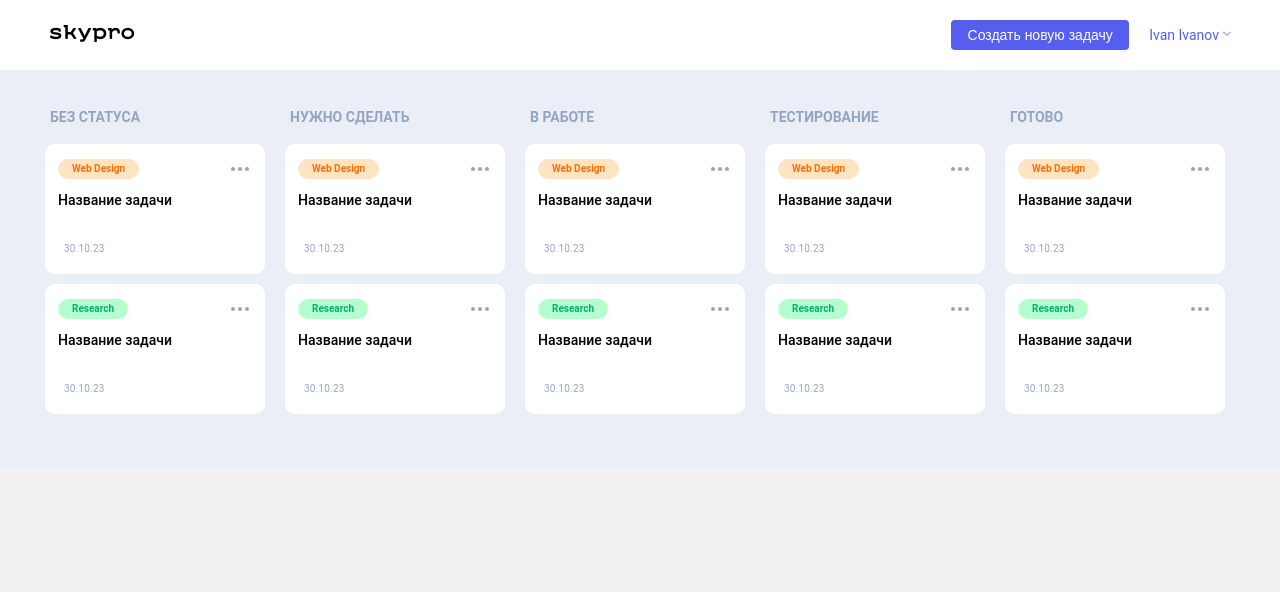
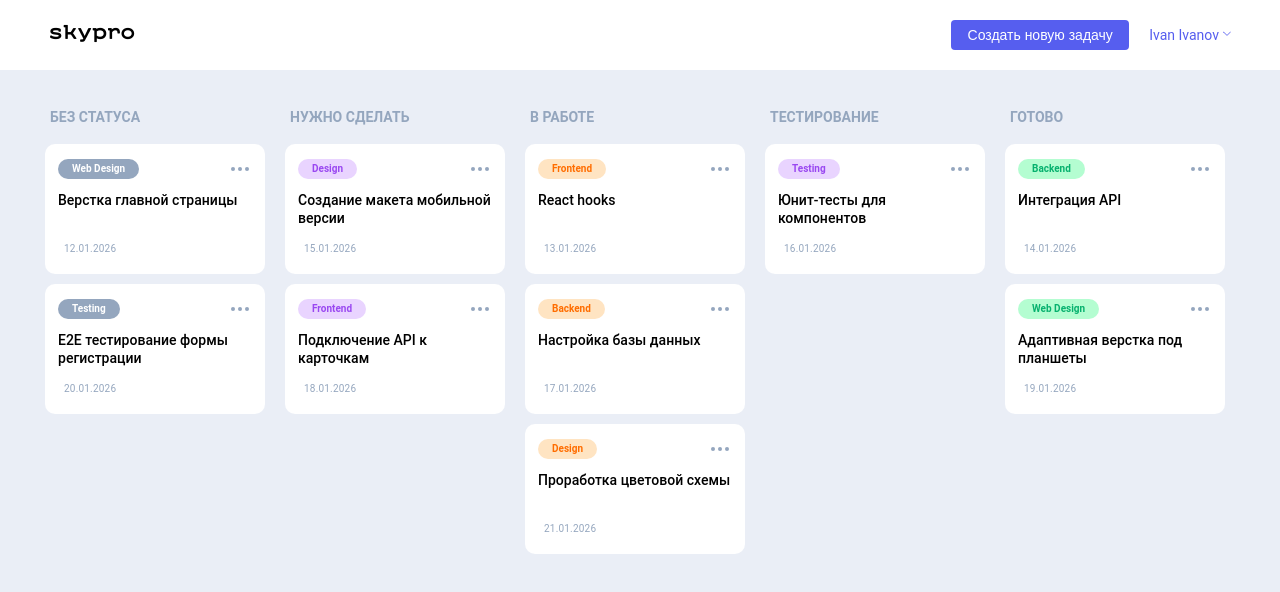
Before and after one commit to jeldnesss/skypro-kanban, a React (Vite) app: page / in a window 1280 px wide. Shown: the top 592 px of the page. Built offline with nearby package versions, Linux system fonts and the light colour scheme.

Commit message:
props task

```diff
--- a/src/assets/components/Card/Card.jsx
+++ b/src/assets/components/Card/Card.jsx
@@ -1,10 +1,23 @@
-const Card = ({ theme, color, title, date }) => {
+const Card = ({ topic, title, date, status }) => {
+  const getColorClass = () => {
+    switch (status) {
+      case "Готово":
+        return "_green";
+      case "В работе":
+        return "_orange";
+      case "Нужно сделать":
+      case "Тестирование":
+        return "_purple";
+      default:
+        return "_gray";
+    }
+  };
   return (
     <div className="cards__item">
       <div className="cards__card card">
         <div className="card__group">
-          <div className={`card__theme ${color}`}>
-            <p className={color}>{theme}</p>
+          <div className={`card__theme ${getColorClass()}`}>
+            <p>{topic}</p>
           </div>
 
           <a href="#popBrowse">
--- a/src/assets/components/Column/Column.jsx
+++ b/src/assets/components/Column/Column.jsx
@@ -1,6 +1,9 @@
 import Card from "../Card/Card.jsx";
+import { cards } from "../../../data.js";
 
 const Column = ({ title }) => {
+  const columnCards = cards.filter((card) => card.status === title);
+
   return (
     <div className="main__column column">
       <div className="column__title">
@@ -8,19 +11,15 @@ const Column = ({ title }) => {
       </div>
 
       <div className="cards">
-        <Card
-          theme="Web Design"
-          color="_orange"
-          title="Название задачи"
-          date="30.10.23"
-        />
-
-        <Card
-          theme="Research"
-          color="_green"
-          title="Название задачи"
-          date="30.10.23"
-        />
+        {columnCards.map((card) => (
+          <Card
+            key={card.id}
+            topic={card.topic}
+            title={card.title}
+            date={card.date}
+            status={card.status}
+          />
+        ))}
       </div>
     </div>
   );
--- a/src/assets/components/Header/Header.jsx
+++ b/src/assets/components/Header/Header.jsx
@@ -1,6 +1,8 @@
+import { useState } from "react";
 import PopUser from "../PopUser/PopUser.jsx";
 
 const Header = () => {
+  const [isOpen, setIsOpen] = useState(false);
   return (
     <header className="header">
       <div className="container">
@@ -19,10 +21,17 @@ const Header = () => {
             <button className="header__btn-main-new _hover01" id="btnMainNew">
               <a href="#popNewCard">Создать новую задачу</a>
             </button>
-            <a href="#user-set-target" className="header__user _hover02">
+            <a
+              href="#user-set-target"
+              className="header__user _hover02"
+              onClick={(e) => {
+                e.preventDefault();
+                setIsOpen(!isOpen);
+              }}
+            >
               Ivan Ivanov
             </a>
-            <PopUser />
+            <PopUser isOpen={isOpen}/>
           </nav>
         </div>
       </div>
--- a/src/assets/components/Main/Main.jsx
+++ b/src/assets/components/Main/Main.jsx
@@ -1,16 +1,31 @@
+import { useState, useEffect } from "react";
 import Column from "../Column/Column.jsx";
 
 const Main = () => {
+  const [loading, setLoad] = useState(true);
+
+  useEffect(() => {
+    const timer = setTimeout(() => {
+      setLoad(false);
+    }, 2000);
+    return () => clearTimeout(timer);
+  }, []);
   return (
     <main className="main">
       <div className="container">
         <div className="main__block">
           <div className="main__content">
-            <Column title="Без статуса" />
-            <Column title="Нужно сделать" />
-            <Column title="В работе" />
-            <Column title="Тестирование" />
-            <Column title="Готово" />
+            {loading ? (
+              <p className="loader">Данные загружаются ...</p>
+            ) : (
+              <>
+                <Column title="Без статуса" />
+                <Column title="Нужно сделать" />
+                <Column title="В работе" />
+                <Column title="Тестирование" />
+                <Column title="Готово" />
+              </>
+            )}
           </div>
         </div>
       </div>
--- a/src/assets/components/PopUser/PopUser.jsx
+++ b/src/assets/components/PopUser/PopUser.jsx
@@ -1,6 +1,10 @@
-const PopUser = () => {
+const PopUser = ({ isOpen }) => {
   return (
-    <div className="header__pop-user-set pop-user-set" id="user-set-target">
+    <div
+      className="header__pop-user-set pop-user-set"
+      id="user-set-target"
+      style={{ display: isOpen ? "block" : "none" }}
+    >
       {<a href="">x</a>}
       <p className="pop-user-set__name">Ivan Ivanov</p>
       <p className="pop-user-set__mail">ivan.ivanov@gmail.com</p>
--- /dev/null
+++ b/src/data.js
@@ -0,0 +1,72 @@
+export const cards = [
+  {
+    id: 1,
+    topic: "Web Design",
+    title: "Верстка главной страницы",
+    date: "12.01.2026",
+    status: "Без статуса",
+  },
+  {
+    id: 2,
+    topic: "Frontend",
+    title: "React hooks",
+    date: "13.01.2026",
+    status: "В работе",
+  },
+  {
+    id: 3,
+    topic: "Backend",
+    title: "Интеграция API",
+    date: "14.01.2026",
+    status: "Готово",
+  },
+  {
+    id: 4,
+    topic: "Design",
+    title: "Создание макета мобильной версии",
+    date: "15.01.2026",
+    status: "Нужно сделать",
+  },
+  {
+    id: 5,
+    topic: "Testing",
+    title: "Юнит-тесты для компонентов",
+    date: "16.01.2026",
+    status: "Тестирование",
+  },
+  {
+    id: 6,
+    topic: "Backend",
+    title: "Настройка базы данных",
+    date: "17.01.2026",
+    status: "В работе",
+  },
+  {
+    id: 7,
+    topic: "Frontend",
+    title: "Подключение API к карточкам",
+    date: "18.01.2026",
+    status: "Нужно сделать",
+  },
+  {
+    id: 8,
+    topic: "Web Design",
+    title: "Адаптивная верстка под планшеты",
+    date: "19.01.2026",
+    status: "Готово",
+  },
+  {
+    id: 9,
+    topic: "Testing",
+    title: "E2E тестирование формы регистрации",
+    date: "20.01.2026",
+    status: "Без статуса",
+  },
+  {
+    id: 10,
+    topic: "Design",
+    title: "Проработка цветовой схемы",
+    date: "21.01.2026",
+    status: "В работе",
+  },
+];
```
